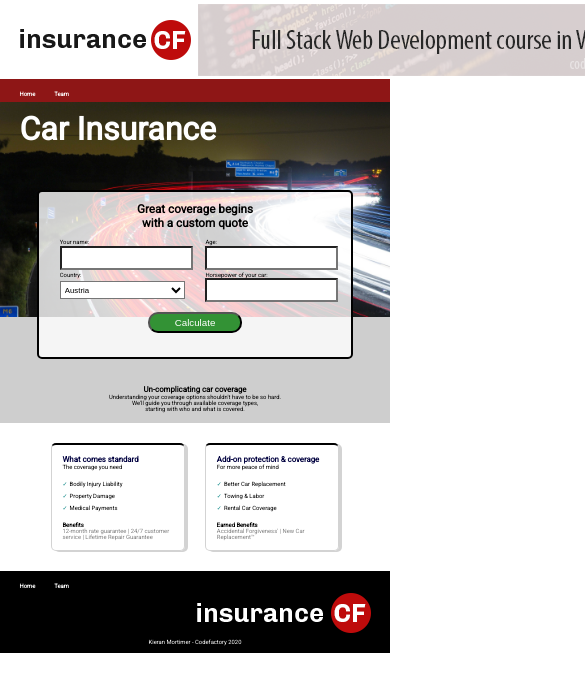
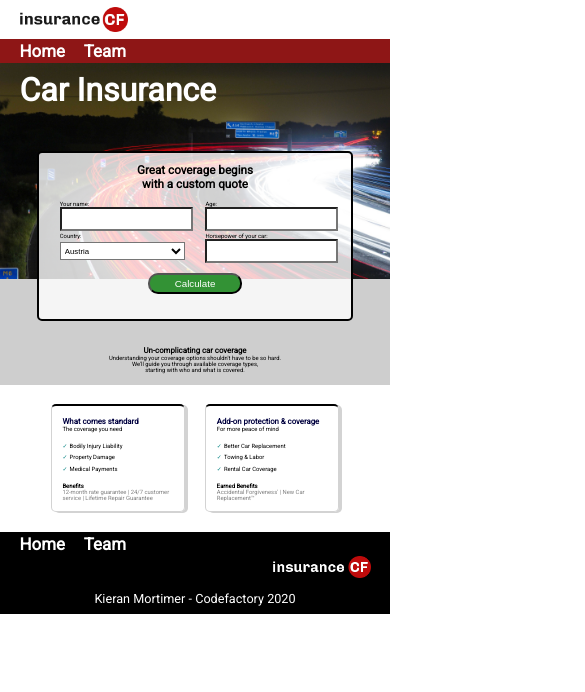
Before and after one commit to SkavenNoises/CFLMS-KieranMortimer-CodeReview-03, a plain HTML site: page index.html in a window 390 px wide. Shown: the top 692 px of the page, 585 px wide, since content can reach past the window. Drawn offline with Linux system fonts and the light colour scheme.

Commit message:
header & footer breakpoints

```diff
--- a/scss/_main.scss
+++ b/scss/_main.scss
@@ -110,3 +110,49 @@ footer {
 		margin-bottom: 2%;
 	}
 }
+
+/* Mobile Devices */
+@media only screen and (max-width: 600px) {
+	body {
+		header {
+			img[src="img/logo.png"] {
+				height: 3vh;
+				margin: 2% 0;
+			}
+
+			img[src="img/banner.png"] {
+				display: none;
+			}
+
+			nav {
+				ul {
+					li {
+						a {
+							font-size: 2vh;
+						}
+					}
+				}
+			}
+		}
+
+		footer {
+			nav {
+				ul {
+					li {
+						a {
+							font-size: 2vh;
+						}
+					}
+				}
+			}
+
+			img {
+				width: 25%;
+			}
+
+			p {
+				font-size: 1.5vh;
+			}
+		}
+	}
+}
--- a/scss/index.scss
+++ b/scss/index.scss
@@ -188,3 +188,6 @@ main {
 		}
 	}
 }
+
+@media only screen and (max-width: 600px) {
+}
```
Also changed, not shown: css/index.css.
